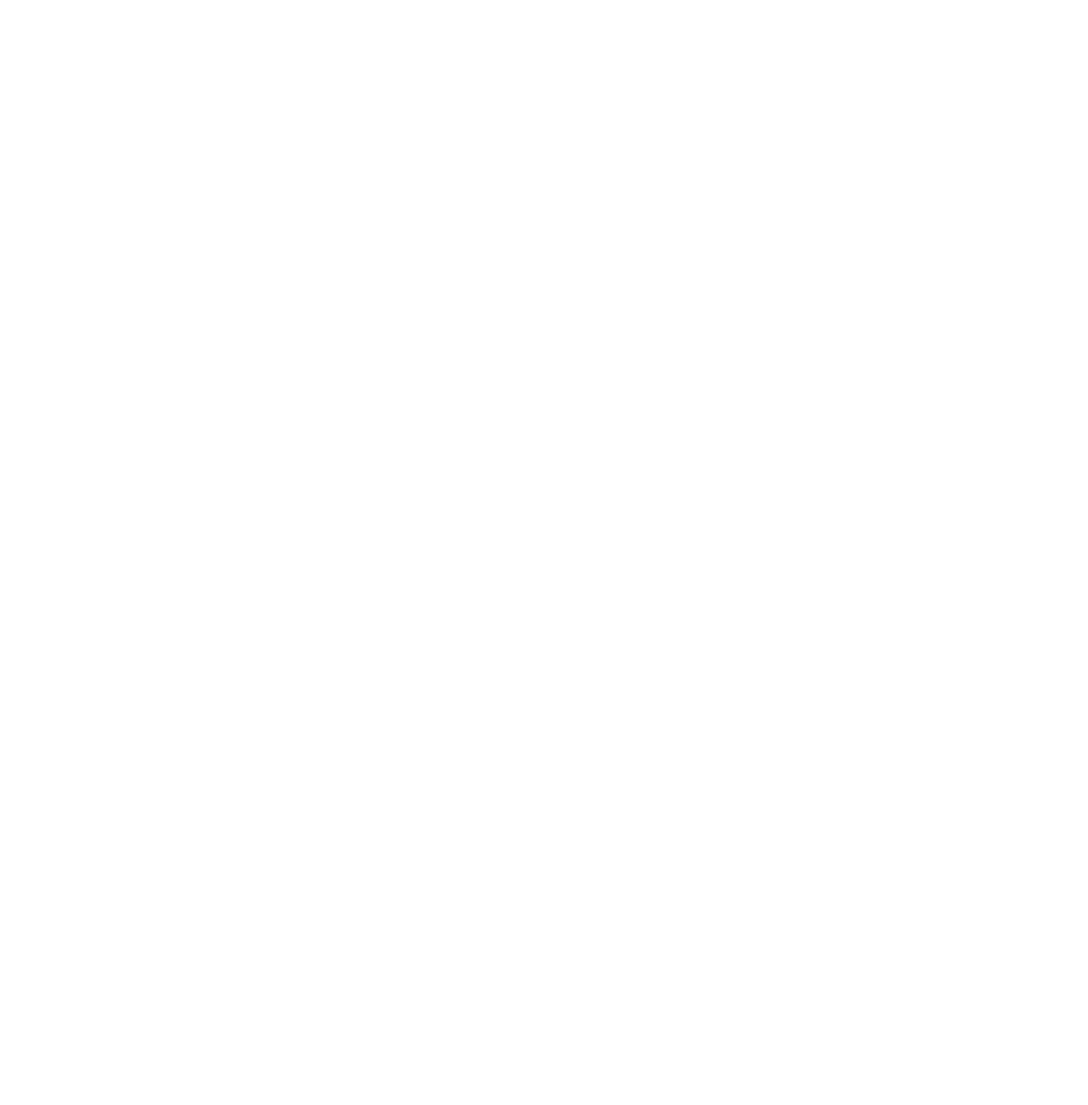
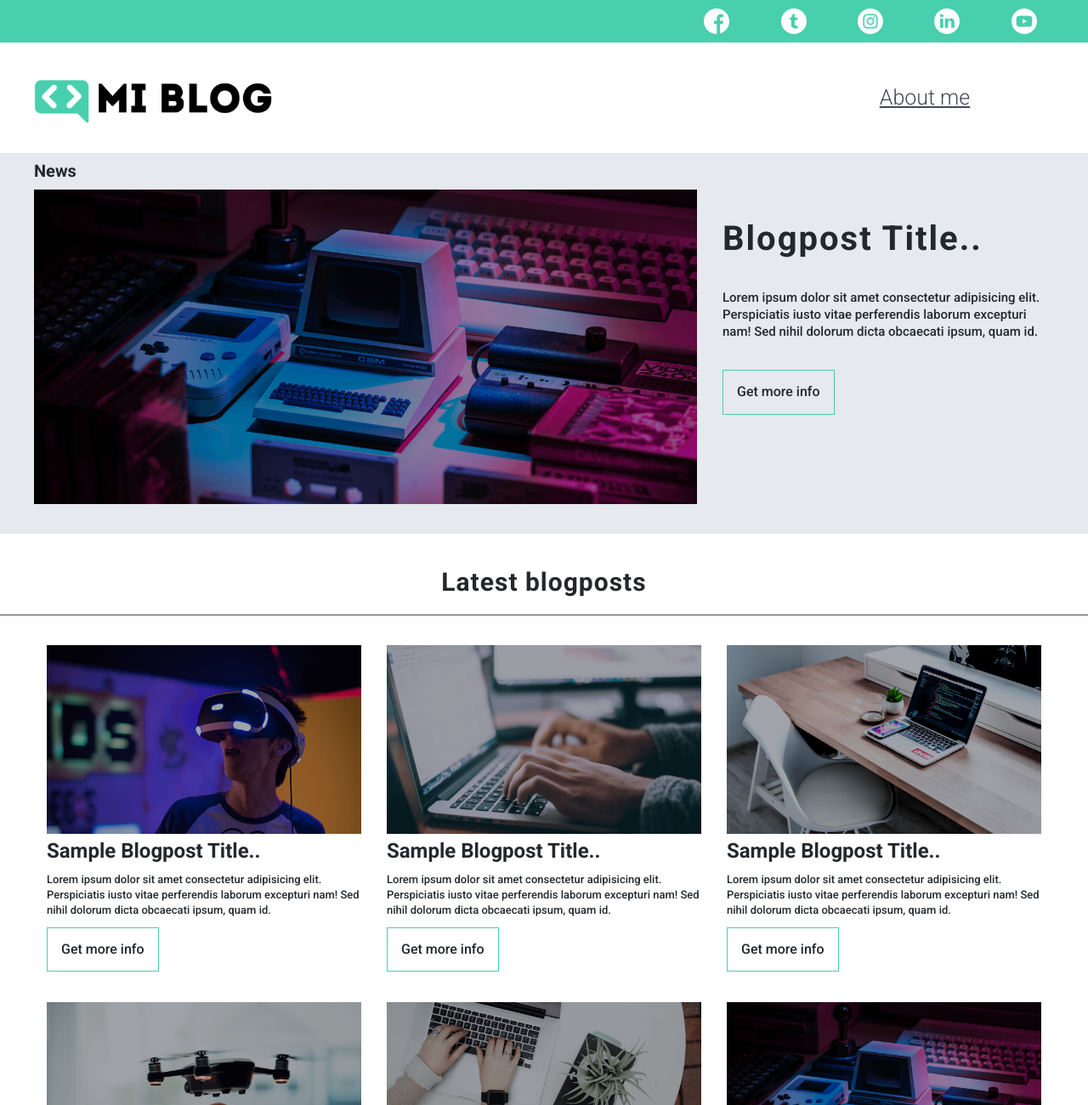
Before and after one commit to agusgonz/ProfileBlog, a plain HTML site: page blogs.html in a window 1280 px wide. Shown: the top 1300 px of the page at 85% size. Before the commit the page ends 800 px from the top, so only its background shows below. Drawn offline with nearby package versions, Linux system fonts and the light colour scheme.

Commit message:
finished blogs main page

```diff
--- a/blogs.html
+++ b/blogs.html
@@ -0,0 +1,135 @@
+<!DOCTYPE html>
+<html lang="en">
+<head>
+    <meta charset="UTF-8">
+    <meta http-equiv="X-UA-Compatible" content="IE=edge">
+    <meta name="viewport" content="width=device-width, initial-scale=1.0">
+    <title>My blog</title>
+    <link rel="stylesheet" href="https://necolas.github.io/normalize.css/8.0.1/normalize.css">
+    <link rel="stylesheet" href="./css/main.css">
+    <link rel="stylesheet" media="(min-width: 600px)" href="/css/tablet.css">
+    <link rel="stylesheet" media="(min-width: 900px)" href="/css/desktop.css">
+
+
+
+    <link rel="preconnect" href="https://fonts.googleapis.com">
+    <link rel="preconnect" href="https://fonts.gstatic.com" crossorigin>
+    <link href="https://fonts.googleapis.com/css2?family=Roboto:wght@300;500;700&display=swap" rel="stylesheet">
+
+</head>
+<body>
+    <header class="mainHeader">
+        <div class="mainHeader__linksContainer">
+            <ul class="mainHeader__linksSubContainer">
+                <li class="mainHeader__linksItem">
+                    <a aria-label="Facebook Link Account" class="mainHeader__linksSubItem"href="#">
+                        <span class="mainHeader__span mainHeader__span--facebook"></span>
+                    </a>
+                </li>
+                <li class="mainHeader__linksItem">
+                    <a aria-label="Twitter Link Account" class="mainHeader__linksSubItem"href="#">
+                        <span class="mainHeader__span mainHeader__span--twitter"></span>
+                    </a>
+                </li>
+                <li class="mainHeader__linksItem">
+                    <a aria-label="Instagram Link Account" class="mainHeader__linksSubItem"href="#">
+                        <span class="mainHeader__span mainHeader__span--instagram"></span>
+                    </a>
+                </li>
+                <li class="mainHeader__linksItem">
+                    <a aria-label="linkedIn Link Account" class="mainHeader__linksSubItem"href="#">
+                        <span class="mainHeader__span mainHeader__span--linkedIn"></span>
+                    </a>
+                </li>
+                <li class="mainHeader__linksItem">
+                    <a aria-label="Youtube Link Account" class="mainHeader__linksSubItem"href="#">
+                        <span class="mainHeader__span mainHeader__span--youtube"></span>
+                    </a>
+                </li>
+            </ul>
+        </div>
+        <nav class="mainHeader__navContainer">
+            <div class="mainHeader__navLogo">
+                <a aria-label="Link to Main Page" class="mainHeader__navLogoItem" href="/index.html"><span class="mainHeader__navLogoSpan mainHeader__navLogoSpan--black"></span></a>
+            </div>
+            <div class="mainHeader__navSobreMi">
+                <a class="mainHeader__navSobreMiItem mainHeader__navSobreMiItem--black" href="perfil.html">About me</a>
+            </div>
+        </nav>
+    </header>
+    <main>
+        <section class="newsSectionContainer">
+            <h2 class="newsSectionContainer__title">News</h2>
+            <div class="newsSection">
+                <figure class="newsSection__imgContainer">
+                    <img class="newsSection__img" src="./assets/img_sample/BlogPostImg_1.png" alt="Old fashioned computer with retro shade">
+                </figure>
+                <div class="newsSection__dataContainer">
+                    <h3 class="newsSection__title">Blogpost Title..</h3>
+                    <p class="newsSection__text">Lorem ipsum dolor sit amet consectetur adipisicing elit. Perspiciatis iusto vitae perferendis laborum excepturi nam! Sed nihil dolorum dicta obcaecati ipsum, quam id.</p>
+                    <a class="newsSection__button" href="/blog.html">Get more info</a>
+                </div>
+            </div>
+        </section>
+        <section class="latestBlogsContainer">
+            <h2 class="latestBlogsContainer__title">Latest blogposts</h2>
+            <div class="latestBlogs">
+                <article class="latestBlogs__article">
+                    <figure class="latestBlogs__imgContainer"><img class="latestBlogs__img" src="./assets/img_sample/BlogPostImg_6.png" alt="a person using a vr headset in his room"></figure>
+                    <div class="latestBlogs__titleContainer">
+                        <h3 class="latestBlogs__title">Sample Blogpost Title..</h3>
+                        <p class="latestBlogs__text">Lorem ipsum dolor sit amet consectetur adipisicing elit. Perspiciatis iusto vitae perferendis laborum excepturi nam! Sed nihil dolorum dicta obcaecati ipsum, quam id.</p>
+                        <a class="latestBlogs__button"href="/blog.html">Get more info</a>
+                    </div>
+                </article>
+                <article class="latestBlogs__article">
+                    <figure class="latestBlogs__imgContainer"><img class="latestBlogs__img"  src="./assets/img_sample/BlogPostImg_5.png" alt="Some hands typing in a laptop"></figure>
+                    <div class="latestBlogs__titleContainer">
+                        <h3 class="latestBlogs__title">Sample Blogpost Title..</h3>
+                        <p class="latestBlogs__text">Lorem ipsum dolor sit amet consectetur adipisicing elit. Perspiciatis iusto vitae perferendis laborum excepturi nam! Sed nihil dolorum dicta obcaecati ipsum, quam id.</p>
+                        <a class="latestBlogs__button"href="/blog.html">Get more info</a>
+                    </div>
+                </article>
+                <article class="latestBlogs__article">
+                    <figure class="latestBlogs__imgContainer"><img class="latestBlogs__img"  src="./assets/img_sample/BlogPostImg_2.png" alt="a laptop on a desk in an office room"></figure>
+                    <div class="latestBlogs__titleContainer">
+                        <h3 class="latestBlogs__title">Sample Blogpost Title..</h3>
+                        <p class="latestBlogs__text">Lorem ipsum dolor sit amet consectetur adipisicing elit. Perspiciatis iusto vitae perferendis laborum excepturi nam! Sed nihil dolorum dicta obcaecati ipsum, quam id.</p>
+                        <a class="latestBlogs__button"href="/blog.html">Get more info</a>
+                    </div>
+                </article>
+                <article class="latestBlogs__article">
+                    <figure class="latestBlogs__imgContainer"><img class="latestBlogs__img"  src="./assets/img_sample/BlogPostImg_4.png" alt="a dron flying above an open hand"></figure>
+                    <div class="latestBlogs__titleContainer">
+                        <h3 class="latestBlogs__title">Sample Blogpost Title..</h3>
+                        <p class="latestBlogs__text">Lorem ipsum dolor sit amet consectetur adipisicing elit. Perspiciatis iusto vitae perferendis laborum excepturi nam! Sed nihil dolorum dicta obcaecati ipsum, quam id.</p>
+                        <a class="latestBlogs__button"href="/blog.html">Get more info</a>
+                    </div>
+                </article>
+                <article class="latestBlogs__article">
+                    <figure class="latestBlogs__imgContainer"><img class="latestBlogs__img"  src="./assets/img_sample/BlogPostImg_3.png" alt="A woman typing in her laptop"></figure>
+                    <div class="latestBlogs__titleContainer">
+                        <h3 class="latestBlogs__title">Sample Blogpost Title..</h3>
+                        <p class="latestBlogs__text">Lorem ipsum dolor sit amet consectetur adipisicing elit. Perspiciatis iusto vitae perferendis laborum excepturi nam! Sed nihil dolorum dicta obcaecati ipsum, quam id.</p>
+                        <a class="latestBlogs__button"href="/blog.html">Get more info</a>
+                    </div>
+                </article>
+                <article class="latestBlogs__article">
+                    <figure class="latestBlogs__imgContainer"><img class="latestBlogs__img"  src="./assets/img_sample/BlogPostImg_1.png" alt="An old fashioned computer with retro shade"></figure>
+                    <div class="latestBlogs__titleContainer">
+                        <h3 class="latestBlogs__title">Sample Blogpost Title..</h3>
+                        <p class="latestBlogs__text">Lorem ipsum dolor sit amet consectetur adipisicing elit. Perspiciatis iusto vitae perferendis laborum excepturi nam! Sed nihil dolorum dicta obcaecati ipsum, quam id.</p>
+                        <a class="latestBlogs__button"href="/blog.html">Get more info</a>
+                    </div>
+                </article>
+            </div>
+        </section>
+    </main>
+    <footer class="mainFooter">
+        <div class="mainFooter__sub1"></div>
+        <div class="mainFooter__sub2">
+            <p class="mainFooter__text">Lorem ipsum dolor sit amet consectetur adipisicing elit.</p>
+        </div>
+    </footer>
+</body>
+</html>
--- a/css/desktop.css
+++ b/css/desktop.css
@@ -22,3 +22,19 @@
     font-size: 2.6rem;
     padding: 2rem;
 }
+
+/* Blogs Main */
+
+.newsSectionContainer{
+    padding:0 4rem;
+}
+.newsSection{
+    height: 100%;
+    display: grid;
+    grid-template-columns: 2fr 1fr;
+    grid-template-rows: 37rem;
+    gap: 3rem;
+    padding-bottom: 3.5rem;
+}
+
+/* Blogs Main Articles */
--- a/css/main.css
+++ b/css/main.css
@@ -1,7 +1,14 @@
 :root{
     --myblue: #48CFAD;
+    --mygrey: #434A54;
+    --myblack: #23282d;
     --white: #f6f9fc;
     --almost-white: #e6e9ed;
+}
+*{
+    margin: 0;
+    padding: 0;
+    box-sizing: border-box;
 }
 html{
     font-size: 62.5%;
@@ -10,8 +17,11 @@ html{
 .mainHeader{
     width: 100vw;
     height: auto;
+}
+.mainHeader--absolute{
     position: absolute;
 }
+
 .mainHeader__linksContainer{
     height: 5rem;
     display: flex;
@@ -78,10 +88,16 @@ html{
     display: inline-block;
     width: inherit;
     height: inherit;
-    background-image: url("../assets/img/Logo-blanco.png");
     background-position: center;
     background-repeat: no-repeat;
     background-size: contain;
+}
+.mainHeader__navLogoSpan--white{
+    background-image: url("../assets/img/Logo-blanco.png");
+
+}
+.mainHeader__navLogoSpan--black{
+    background-image: url("../assets/img/Logo-negro.png");
 }
 .mainHeader__navSobreMi{
     width: 12rem;
@@ -93,8 +109,12 @@ html{
 .mainHeader__navSobreMiItem{
     font-size: 1.5rem;
     font-weight: 300;
+}
+.mainHeader__navSobreMiItem--white{
     color: var(--white);
-
+}
+.mainHeader__navSobreMiItem--black{
+    color: var(--mygrey);
 }
 
 /* Main */
@@ -119,18 +139,160 @@ html{
     padding-top: 11rem;
 }
 .mainSection__title{
-    color: var(--almost-white);
+    color: var(--white);
     font-size: 3rem;
     margin-bottom: 2rem;
-    text-shadow: 2px 2px 1px black;
+    text-shadow: 2px 2px 4px black;
 }
 .mainSection__button{
+    display: block;
+    width: fit-content;
+    margin: 0 auto;
     font-size: 1.8rem;
     font-weight: bolder;
     padding: 1.5rem;
-    border: none;
     background-color: var(--myblue);
+    text-decoration: none;
 }
 .mainSection__button:hover{
     cursor: pointer;
+    transform: scale(1.1);
 }
+.mainSection__button:visited{
+    color: inherit;
+    text-decoration: none;
+}
+
+/* Blogs Main */
+
+.newsSectionContainer{
+    background-color: var(--almost-white);
+    width: 100%;
+    height: auto;
+    padding: 0 2rem;
+}
+.newsSectionContainer__title{
+    font-size: 2rem;
+    padding: 1rem 0;
+    color: var(--myblack);
+}
+.newsSection{
+    height: 100%;
+    display: grid;
+    grid-auto-columns: 1fr;
+    grid-template-rows: 20rem 1fr;
+    padding-bottom: 1rem;
+}
+.newsSection__imgContainer{
+    width: 100%;
+    height: 100%;
+}
+.newsSection__img{
+    width: 100%;
+    height: 100%;
+    object-fit: cover;
+}
+.newsSection__dataContainer{
+    width: 100%;
+    height: 22rem;
+    display: flex;
+    flex-direction: column;
+    justify-content: space-evenly;
+
+}
+.newsSection__title{
+    font-size: 3.5rem;
+    letter-spacing: 0.2rem;
+    color: var(--myblack);
+}
+.newsSection__text{
+    font-size: 1.5rem;
+    color: var(--myblack);
+    line-height: 2rem;
+}
+.newsSection__button, .latestBlogs__button{
+    width: fit-content;
+    padding: 1.6rem;
+    font-size: 1.6rem;
+    border: 1px solid var(--myblue);
+    color: var(--myblack);
+    text-decoration: none;
+}
+
+/* Blogs Main Articles */
+
+.latestBlogsContainer{
+    margin-top: 2rem;
+}
+.latestBlogsContainer__title{
+    font-size: 2rem;
+    margin: 2rem;
+    text-align: center;
+    color: var(--myblack);
+}
+.latestBlogs{
+    border-top: 1px solid var(--mygrey);
+    display: grid;
+    justify-content: center;
+    grid-template-columns: repeat(auto-fill, minmax(30rem, 40rem));
+    grid-auto-rows: 42rem;
+}
+.latestBlogs__article{
+    height: 100%;
+    padding: 1.5rem;
+    display: flex;
+    flex-direction: column;
+    justify-content: space-evenly;
+
+}
+.latestBlogs__imgContainer{
+    display: inline-block;
+}
+.latestBlogs__img{
+    width: 100%;
+    object-fit: contain;
+
+}
+.latestBlogs__titleContainer{
+    height: 100%;
+    max-height: 18rem;
+    display: flex;
+    flex-direction: column;
+    justify-content: space-around;
+}
+.latestBlogs__title{
+    font-size: 2.4rem;
+    color: var(--myblack);
+
+}
+.latestBlogs__text{
+    font-size: 1.3rem;
+    color: var(--myblack);
+    line-height: 1.8rem;
+}
+
+/* Blogs Footer */
+
+.mainFooter{
+    width: 100vw;
+    height: auto;
+}
+.mainFooter__sub1{
+    width: inherit;
+    height: 2.5rem;
+    background-color: var(--myblue);
+}
+.mainFooter__sub2{
+    width: inherit;
+    height: 5rem;
+    background-color: var(--myblack);
+    display: flex;
+    justify-content: center;
+    align-items: center;
+}
+.mainFooter__text{
+    color: var(--almost-white);
+    font-size: 1.5rem;
+    font-weight: 200;
+
+}
--- a/css/tablet.css
+++ b/css/tablet.css
@@ -9,7 +9,7 @@
 
 .mainHeader__navLogo{
     width: 60%;
-    max-width: 70rem;
+    max-width: 60rem;
     height: 13rem;
 }
 .mainHeader__navSobreMi{
@@ -30,3 +30,33 @@
     font-size: 4rem;
     letter-spacing: 0.2rem;
 }
+
+/* Blogs Main */
+.newsSectionContainer{
+    padding:0 4rem;
+}
+.newsSection{
+    display: grid;
+    grid-template-columns: 1fr 1fr;
+    grid-template-rows: 30rem;
+    gap: 3rem;
+    padding-bottom: 3.5rem;
+}
+.newsSection__dataContainer{
+    height: 30rem;
+}
+.newsSection__title{
+    font-size: 4rem;
+}
+
+/* Blogs Main Articles */
+.latestBlogsContainer{
+    margin-top: 4rem;
+}
+.latestBlogsContainer__title{
+    font-size: 3rem;
+    letter-spacing: 0.1rem;
+}
+.latestBlogs{
+    padding-top: 2rem;
+}
```
Also changed, not shown: index.html (+4 -4 lines), assets/img_sample/BlogPostImg_1.png (added), assets/img_sample/BlogPostImg_2.png (added), assets/img_sample/BlogPostImg_3.png (added), assets/img_sample/BlogPostImg_4.png (added), assets/img_sample/BlogPostImg_5.png (added), assets/img_sample/BlogPostImg_6.png (added), assets/img_sample/BlogPostImg_7.jpg (added).
